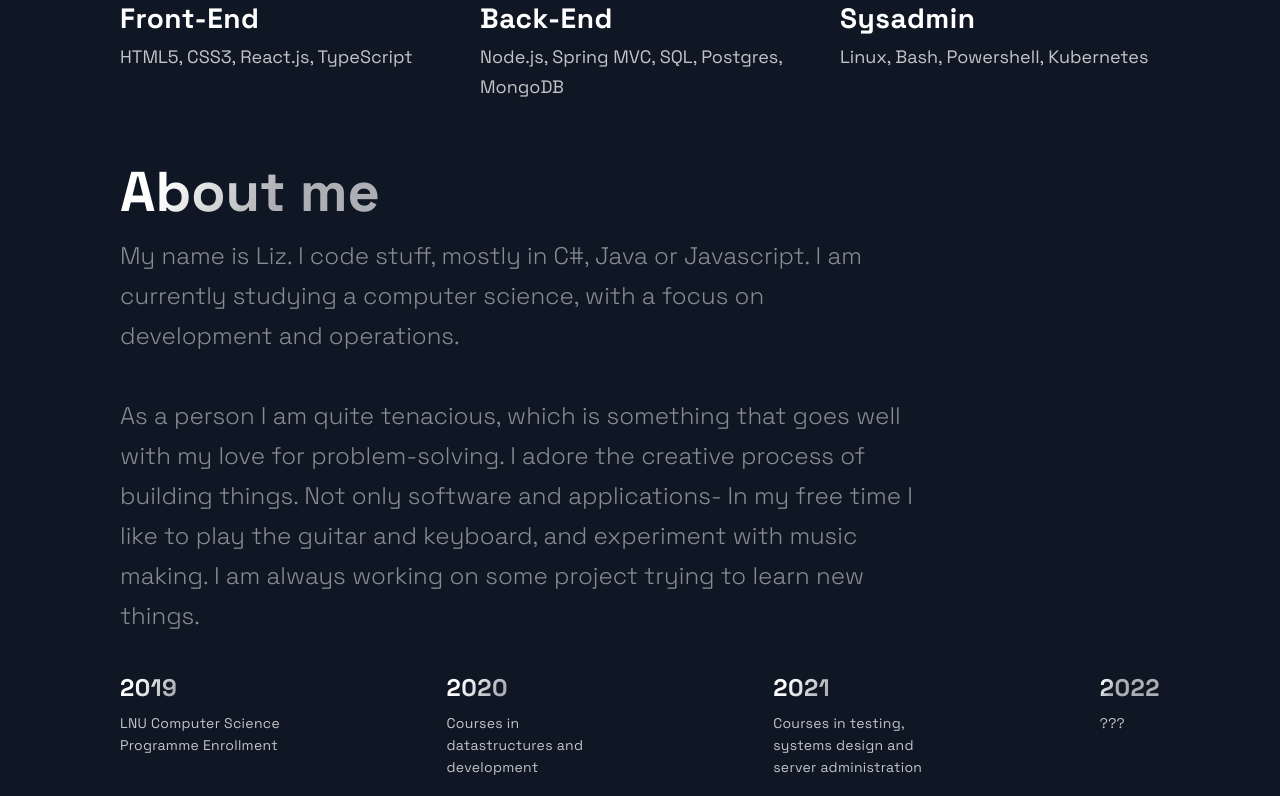
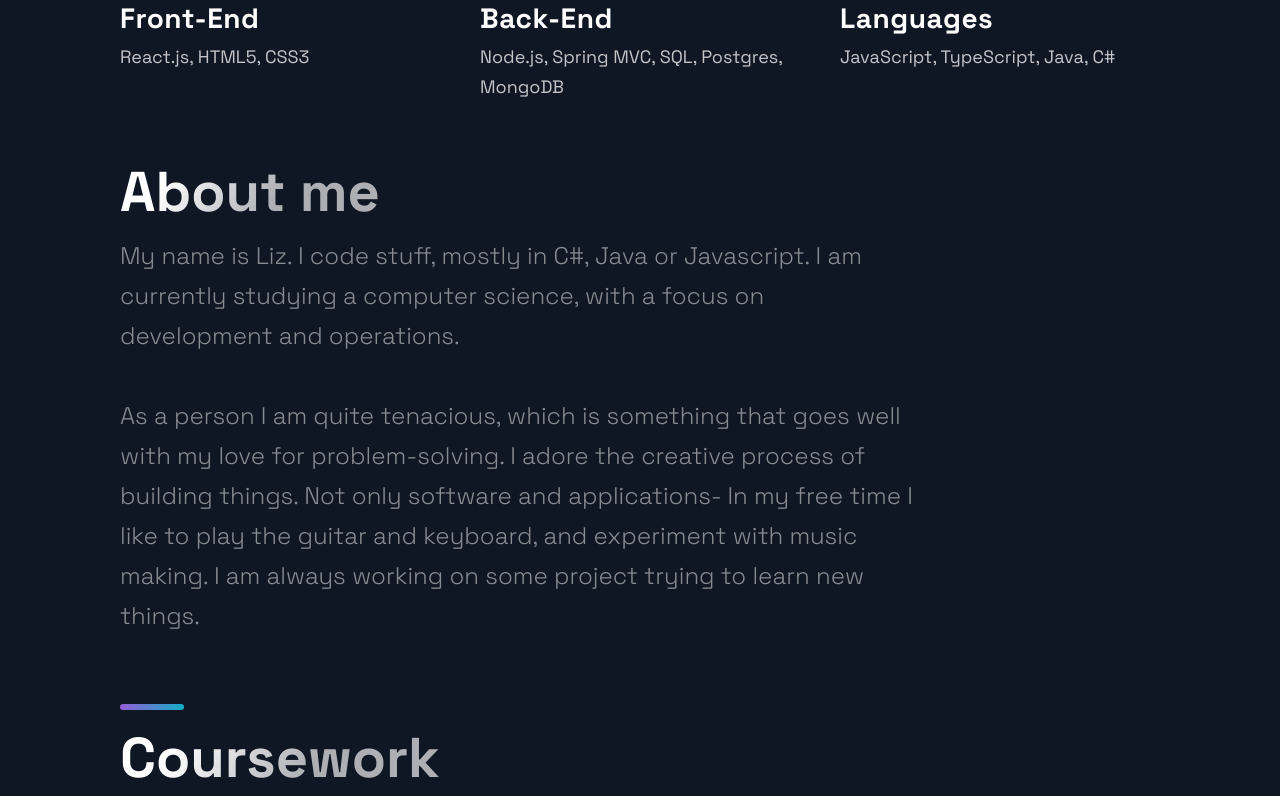
Before and after one commit to lizdahlstrom/lizdahlstrom.dev, a Next.js app: page / in a window 1280 px wide. Shown: the part 2904-3700 px from the top of the page. Built offline with nearby package versions, Linux system fonts and the light colour scheme.

Commit message:
Purge timelinedata and edit text

```diff
--- /dev/null
+++ b/src/components/About/About.js
@@ -0,0 +1,34 @@
+import React, { useState, useRef, useEffect } from 'react';
+
+import {
+  Section,
+  SectionDivider,
+  SectionText,
+  SectionTitle,
+} from '../../styles/GlobalComponents';
+
+const About = () => {
+  return (
+    <Section id='about'>
+      <SectionTitle>About me</SectionTitle>
+      <SectionText>
+        <p>
+          My name is Liz. I code stuff, mostly in C#, Java or Javascript. I am
+          currently studying a computer science, with a focus on development and
+          operations.
+        </p>
+        <br />
+        <p>
+          As a person I am quite tenacious, which is something that goes well
+          with my love for problem-solving. I adore the creative process of
+          building things. Not only software and applications- In my free time I
+          like to play the guitar and keyboard, and experiment with music
+          making. I am always working on some project trying to learn new
+          things.
+        </p>
+      </SectionText>
+    </Section>
+  );
+};
+
+export default About;
--- a/src/components/Technologies/Technologies.js
+++ b/src/components/Technologies/Technologies.js
@@ -19,14 +19,14 @@ const Technologies = () => (
     <SectionDivider />
     <SectionTitle>Technologies</SectionTitle>
     <SectionText>
-      I have worked with a range of web development and operations technologies.
+      I have used a range of web development and operations technologies.
     </SectionText>
     <List>
       <ListItem>
         <DiReact size='3rem' />
         <ListContainer>
           <ListTitle>Front-End</ListTitle>
-          <ListParagraph>HTML5, CSS3, React.js, TypeScript</ListParagraph>
+          <ListParagraph>React.js, HTML5, CSS3</ListParagraph>
         </ListContainer>
       </ListItem>
       <ListItem>
@@ -41,8 +41,8 @@ const Technologies = () => (
       <ListItem>
         <DiUbuntu size='3rem' />
         <ListContainer>
-          <ListTitle>Sysadmin</ListTitle>
-          <ListParagraph>Linux, Bash, Powershell, Kubernetes</ListParagraph>
+          <ListTitle>Languages</ListTitle>
+          <ListParagraph>JavaScript, TypeScript, Java, C#</ListParagraph>
         </ListContainer>
       </ListItem>
     </List>
--- a/src/components/TimeLine/TimeLine.js
+++ /dev/null
@@ -1,119 +0,0 @@
-import React, { useState, useRef, useEffect } from 'react';
-
-import {
-  CarouselButton,
-  CarouselButtonDot,
-  CarouselButtons,
-  CarouselContainer,
-  CarouselItem,
-  CarouselItemImg,
-  CarouselItemText,
-  CarouselItemTitle,
-  CarouselMobileScrollNode,
-} from './TimeLineStyles';
-import {
-  Section,
-  SectionDivider,
-  SectionText,
-  SectionTitle,
-} from '../../styles/GlobalComponents';
-import { TimeLineData } from '../../constants/constants';
-
-const TOTAL_CAROUSEL_COUNT = TimeLineData.length;
-
-const Timeline = () => {
-  const [activeItem, setActiveItem] = useState(0);
-  const carouselRef = useRef();
-
-  const scroll = (node, left) => {
-    return node.scrollTo({ left, behavior: 'smooth' });
-  };
-
-  const handleClick = (e, i) => {
-    e.preventDefault();
-
-    if (carouselRef.current) {
-      const scrollLeft = Math.floor(
-        carouselRef.current.scrollWidth * 0.7 * (i / TimeLineData.length)
-      );
-
-      scroll(carouselRef.current, scrollLeft);
-    }
-  };
-
-  const handleScroll = () => {
-    if (carouselRef.current) {
-      const index = Math.round(
-        (carouselRef.current.scrollLeft /
-          (carouselRef.current.scrollWidth * 0.7)) *
-          TimeLineData.length
-      );
-
-      setActiveItem(index);
-    }
-  };
-
-  // snap back to beginning of scroll when window is resized
-  // avoids a bug where content is covered up if coming from smaller screen
-  useEffect(() => {
-    const handleResize = () => {
-      scroll(carouselRef.current, 0);
-    };
-
-    window.addEventListener('resize', handleResize);
-  }, []);
-
-  return (
-    <Section id='about'>
-      <SectionTitle>About me</SectionTitle>
-      <SectionText>
-        <p>
-          My name is Liz. I code stuff, mostly in C#, Java or
-          Javascript. I am currently studying
-          a computer science, with a focus on development and operations.
-        </p>
-        <br />
-        <p>
-          As a person I am quite tenacious, which is something that goes well
-          with my love for problem-solving. I adore the creative process of
-          building things. Not only software and applications- In my free time I
-          like to play the guitar and keyboard, and experiment with music
-          making. I am always working on some project trying to learn new
-          things.
-        </p>
-      </SectionText>
-      <CarouselContainer ref={carouselRef} onScroll={handleScroll}>
-        <>
-          {TimeLineData.map((item, i) => (
-            <CarouselMobileScrollNode
-              key={i}
-              final={i === TOTAL_CAROUSEL_COUNT - 1}>
-              <CarouselItem
-                index={i}
-                id={`carousel_item-${i}`}
-                active={activeItem}
-                onClick={(e) => handleClick(e, i)}>
-                <CarouselItemTitle>{item.year}</CarouselItemTitle>
-                <CarouselItemText>{item.text}</CarouselItemText>
-              </CarouselItem>
-            </CarouselMobileScrollNode>
-          ))}
-        </>
-      </CarouselContainer>
-      <CarouselButtons>
-        {TimeLineData.map((item, i) => (
-          <CarouselButton
-            key={i}
-            index={i}
-            active={activeItem}
-            onClick={(e) => handleClick(e, i)}
-            type='button'>
-            <CarouselButtonDot active={activeItem} />
-          </CarouselButton>
-        ))}
-      </CarouselButtons>
-    </Section>
-  );
-};
-
-export default Timeline;
--- a/src/components/TimeLine/TimeLineStyles.js
+++ /dev/null
@@ -1,154 +0,0 @@
-
-import styled from 'styled-components'
-
-export const CarouselContainer = styled.ul`
-  max-width: 1040px;
-  background: #0F1624;
-  padding: 0rem;
-  list-style:none;
-  display: flex;
-  justify-content: space-between;
-  /* overflow-x: hidden; */
-
-  margin-left: 32px;
-  &:first-of-type{
-    margin-left: 0px;
-  }
-
-  margin-bottom: 80px;
-
-  //remove scrollbar
-  scrollbar-width: none;
-   &::-webkit-scrollbar {
-     display: none;
-   }
-
-  @media ${props => props.theme.breakpoints.sm} {
-    overflow-x: scroll;
-    -webkit-overflow-scrolling: touch;
-    scroll-snap-type: x mandatory;
-    touch-action: pan-x;
-    justify-content: initial;
-    margin-bottom: 8px;
-  }
-`
-export const CarouselMobileScrollNode = styled.div`
-  @media ${props => props.theme.breakpoints.sm} {
-    display: flex;
-    min-width: ${({ final }) => final ? `120%;` : `min-content`}
-  }
-`
-
-export const CarouselItem = styled.div`
-  background: #0F1624;
-  border-radius: 3px;
-  max-width: 196px;
-
-  @media ${props => props.theme.breakpoints.md} {
-    max-width: 124px;
-  }
-
-  @media ${props => props.theme.breakpoints.sm} {
-    margin-left: 32px;
-    min-width: 120px;
-    background: #0E131F;
-    padding: 4px;
-    align-content: start;
-    scroll-snap-align: start;
-    border-radius: 3px;
-    overflow: visible;
-    position: relative;
-    height: fit-content;
-
-    ${(props) => props.active === props.index ? `opacity: 1` : `opacity: 0.5`};
-  }
-`
-
-export const CarouselItemTitle = styled.h4`
-  font-weight: bold;
-  font-size: 24px;
-  line-height: 32px;
-  letter-spacing: 0.02em;
-  display: flex;
-  /* This gradient is different due to the size of the Title container, it must transition sooner to be visible on the text */
-  background: linear-gradient(121.57deg, #FFFFFF 10%, rgba(255, 255, 255, 0.66) 30.15%);
-  -webkit-background-clip: text;
-  -webkit-text-fill-color: transparent;
-  margin-bottom: 8px;
-
-  @media ${props => props.theme.breakpoints.md} {
-    font-size: 20px;
-    line-height: 28px;
-    margin-bottom: 4px;
-  }
-
-  @media ${props => props.theme.breakpoints.sm} {
-    font-size: 16px;
-    line-height: 24px;
-  }
-`
-export const CarouselItemImg = styled.svg`
-  margin-left: 21px;
-  -webkit-mask-image: linear-gradient(to right, rgba(0,0,0,1), rgba(0,0,0,0));
-  width: 100%;
-
-  @media ${props => props.theme.breakpoints.sm} {
-    -webkit-mask-image: none;
-    margin-left: 16px;
-    overflow: visible;
-  }
-`
-
-export const CarouselItemText = styled.p`
-  font-size: 14px;
-  line-height: 22px;
-  letter-spacing: 0.02em;
-  color: rgba(255, 255, 255, 0.75);
-  padding-right: 16px;
-
-  @media ${props => props.theme.breakpoints.md} {
-    font-size: 12px;
-    line-height: 18px;
-    padding-right: 32px;
-  }
-  @media ${props => props.theme.breakpoints.sm} {
-    font-size: 10px;
-    line-height: 16px;
-    padding-right: 0;
-  }
-`
-export const CarouselButtons = styled.div`
-  width: 288px;
-
-  display: none;
-  visibility: hidden;
-
-  @media ${props => props.theme.breakpoints.sm} {
-    display: flex;
-    visibility: visible;
-    margin-bottom: 48px;
-  }
-`
-
-export const CarouselButton = styled.button`
-  box-sizing: border-box;
-  background: none;
-  padding: 4px;
-  border: none;
-  cursor: pointer;
-  margin-right: 4px;
-  opacity: ${(props) => props.active === props.index ? `1` : `.33`};
-  transform: ${(props) => props.active === props.index ? `scale(1.6)` : `scale(1)`};
-
-  &:focus {
-    outline: none;
-  }
-`
-
-export const CarouselButtonDot = styled.div`
-  background-color: white;
-  border-radius: 10px;
-  margin: auto;
-  width: 3px;
-  height: 3px;
-`
--- a/src/constants/constants.js
+++ b/src/constants/constants.js
@@ -51,19 +51,6 @@ export const projects = [
     visit: 'https://google.com',
     id: 3,
   },
-];
-
-export const TimeLineData = [
-  {
-    year: 2019,
-    text: 'LNU Computer Science Programme Enrollment',
-  },
-  { year: 2020, text: 'Courses in datastructures and development' },
-  {
-    year: 2021,
-    text: 'Courses in testing, systems design and server administration',
-  },
-  { year: 2022, text: '???' },
 ];
 
 export const CourseWorkData = [
--- a/src/pages/index.js
+++ b/src/pages/index.js
@@ -3,7 +3,7 @@ import BgAnimation from '../components/BackgrooundAnimation/BackgroundAnimation'
 import Hero from '../components/Hero/Hero';
 import Projects from '../components/Projects/Projects';
 import Technologies from '../components/Technologies/Technologies';
-import Timeline from '../components/TimeLine/TimeLine';
+import About from '../components/About/About';
 import { Layout } from '../layout/Layout';
 import { Section } from '../styles/GlobalComponents';
 
@@ -16,7 +16,7 @@ const Home = () => {
       </Section>
       <Projects />
       <Technologies />
-      <Timeline />
+      <About />
       <Acomplishments />
     </Layout>
   );
```
Also changed, not shown: 1 other file (tests, documents, lock files or other folders).
